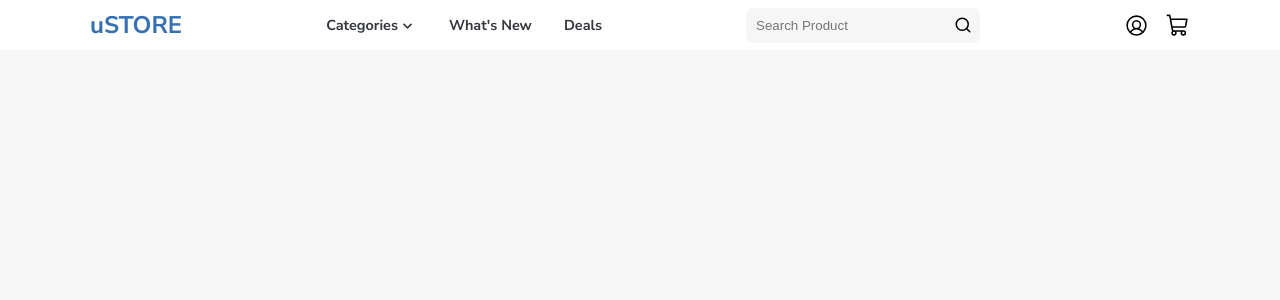
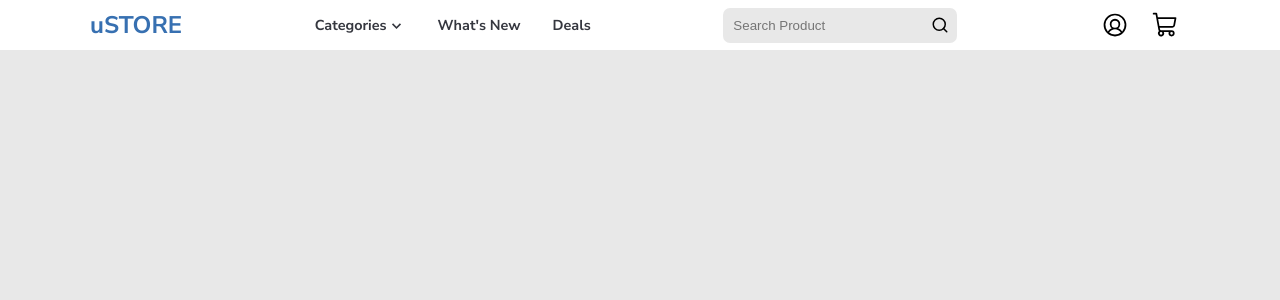
Before and after one commit to lxndrbukin/unistore, a React (Create React App) app: page / in a window 1280 px wide. Shown: the top 300 px of the page. Built offline with nearby package versions, Linux system fonts and the light colour scheme; no server answers.

Commit message:
Working on the Header Component functionality. Currently focusing on the Header User and Cart sections

```diff
--- a/src/assets/variables.scss
+++ b/src/assets/variables.scss
@@ -2,7 +2,7 @@
 $white: #ffffff;
 $black: #000;
 $dark: #35373f;
-$light-grey: #f6f6f6;
+$light-grey: #e8e8e8;
 $grey: #d1d2d5;
 $dark-grey: #9ea0a5;
 $light-blue: #eaedf3;
--- a/src/components/Header/Header.tsx
+++ b/src/components/Header/Header.tsx
@@ -2,18 +2,18 @@ import './assets/styles.scss';
 import { Link } from 'react-router-dom';
 import HeaderMenu from './HeaderMenu';
 import HeaderSearch from './HeaderSearch';
-import HeaderUserMenu from './HeaderUserMenu';
+import HeaderUserSections from './HeaderUserSections';
 
 export default function Header(): JSX.Element {
   return (
-    <header className='header-container'>
-      <div className='header'>
-        <Link to='/' className='header-logo'>
+    <header className="header-container">
+      <div className="header">
+        <Link to="/" className="header-logo">
           uSTORE
         </Link>
         <HeaderMenu />
         <HeaderSearch />
-        <HeaderUserMenu />
+        <HeaderUserSections />
       </div>
     </header>
   );
--- a/src/components/Header/HeaderCartDropdown.tsx
+++ /dev/null
@@ -1,3 +0,0 @@
-export default function HeaderCartDropdown(): JSX.Element {
-  return <div className='header-user-menu-cart-dropdown'></div>;
-}
--- /dev/null
+++ b/src/components/Header/HeaderUserCart.tsx
@@ -0,0 +1,3 @@
+export default function HeaderUserCart(): JSX.Element {
+  return <div className="header-user-cart"></div>;
+}
--- a/src/components/Header/HeaderUserMenu.tsx
+++ b/src/components/Header/HeaderUserMenu.tsx
@@ -1,17 +1,28 @@
-import { PiUserCircle, PiShoppingCart } from 'react-icons/pi';
-import HeaderUserMenuDropdown from './HeaderUserMenuDropdown';
+import { Link } from 'react-router-dom';
+import { PiUserCircle } from 'react-icons/pi';
+import { IoSettingsOutline, IoLogOutOutline } from 'react-icons/io5';
 
 export default function HeaderUserMenu(): JSX.Element {
   return (
-    <div className='header-user-menu'>
-      <div className='header-user-menu-profile'>
-        <PiUserCircle size={25} />
-        {/* <HeaderUserMenuDropdown /> */}
-      </div>
-      <div className='header-user-menu-cart'>
-        <PiShoppingCart size={25} />
-        <div className='header-user-menu-cart-dropdown'></div>
-      </div>
+    <div className="header-user-menu-profile-dropdown">
+      <Link to="/profile" className="header-user-menu-profile-data">
+        <PiUserCircle size={38} />
+        <span>firstName lastName</span>
+      </Link>
+      <ul className="header-user-menu-profile-links">
+        <li className="header-user-menu-profile-link">
+          <Link to="/profile/settings">
+            <IoSettingsOutline size={20} />
+            <span>Settings</span>
+          </Link>
+        </li>
+        <li className="header-user-menu-profile-link">
+          <Link to="/profile/signout">
+            <IoLogOutOutline size={21} />
+            <span>Sign Out</span>
+          </Link>
+        </li>
+      </ul>
     </div>
   );
 }
--- /dev/null
+++ b/src/components/Header/HeaderUserSection.tsx
@@ -0,0 +1,29 @@
+import { useState, useEffect, useRef } from 'react';
+import { HeaderUserMenuSectionProps } from './types';
+
+export default function HeaderUserSection({
+  icon,
+  children,
+}: HeaderUserMenuSectionProps): JSX.Element {
+  const iconRef = useRef<HTMLDivElement>(null);
+  const dropdownRef = useRef<HTMLDivElement>(null);
+
+  const [isVisible, setIsVisible] = useState(false);
+
+  useEffect(() => {}, []);
+
+  const headerUserMenuDropdown = (
+    <div ref={dropdownRef} className="header-user-menu-dropdown">
+      {children}
+    </div>
+  );
+
+  return (
+    <div className="header-user-menu-section">
+      <div ref={iconRef} className="header-user-menu-icon">
+        {icon({ size: 28 })}
+      </div>
+      {isVisible && headerUserMenuDropdown}
+    </div>
+  );
+}
--- /dev/null
+++ b/src/components/Header/HeaderUserSections.tsx
@@ -0,0 +1,13 @@
+import { PiUserCircle, PiShoppingCart } from 'react-icons/pi';
+import HeaderUserSection from './HeaderUserSection';
+import HeaderUserMenu from './HeaderUserMenu';
+import HeaderUserCart from './HeaderUserCart';
+
+export default function HeaderUserSections(): JSX.Element {
+  return (
+    <div className="header-user-menu">
+      <HeaderUserSection icon={PiUserCircle} children={<HeaderUserMenu />} />
+      <HeaderUserSection icon={PiShoppingCart} children={<HeaderUserCart />} />
+    </div>
+  );
+}
--- a/src/components/Header/assets/styles.scss
+++ b/src/components/Header/assets/styles.scss
@@ -115,14 +115,26 @@
     .header-user-menu {
       display: grid;
       grid-template-columns: repeat(2, max-content);
-      gap: $spacing-lg;
       align-items: center;
 
-      .header-user-menu-profile {
+      .header-user-menu-section {
         display: flex;
         flex-direction: column;
         align-items: center;
         position: relative;
+
+        .header-user-menu-icon {
+          height: 50px;
+          width: 50px;
+          display: flex;
+          align-items: center;
+          justify-content: center;
+          cursor: pointer;
+
+          &:hover {
+            background-color: $light-grey;
+          }
+        }
 
         .header-user-menu-profile-dropdown {
           min-width: 250px;
@@ -130,7 +142,7 @@
           border-radius: 4px;
           box-shadow: $box-shadow;
           position: absolute;
-          top: 32px;
+          top: 50px;
           right: 0;
           padding: $spacing-lg;
           box-sizing: border-box;
@@ -155,7 +167,6 @@
             list-style-type: none;
             margin: 0;
             padding: $spacing-md 0;
-
 
             .header-user-menu-profile-link {
               a {
```
Also changed, not shown: src/components/Header/HeaderMenuDropdown.tsx (+3 -4 lines), src/components/Header/HeaderUserMenuDropdown.tsx (deleted, +0 -28 lines), src/components/Header/types/index.ts (+8 -2 lines), tsconfig.json (+2 -8 lines).
